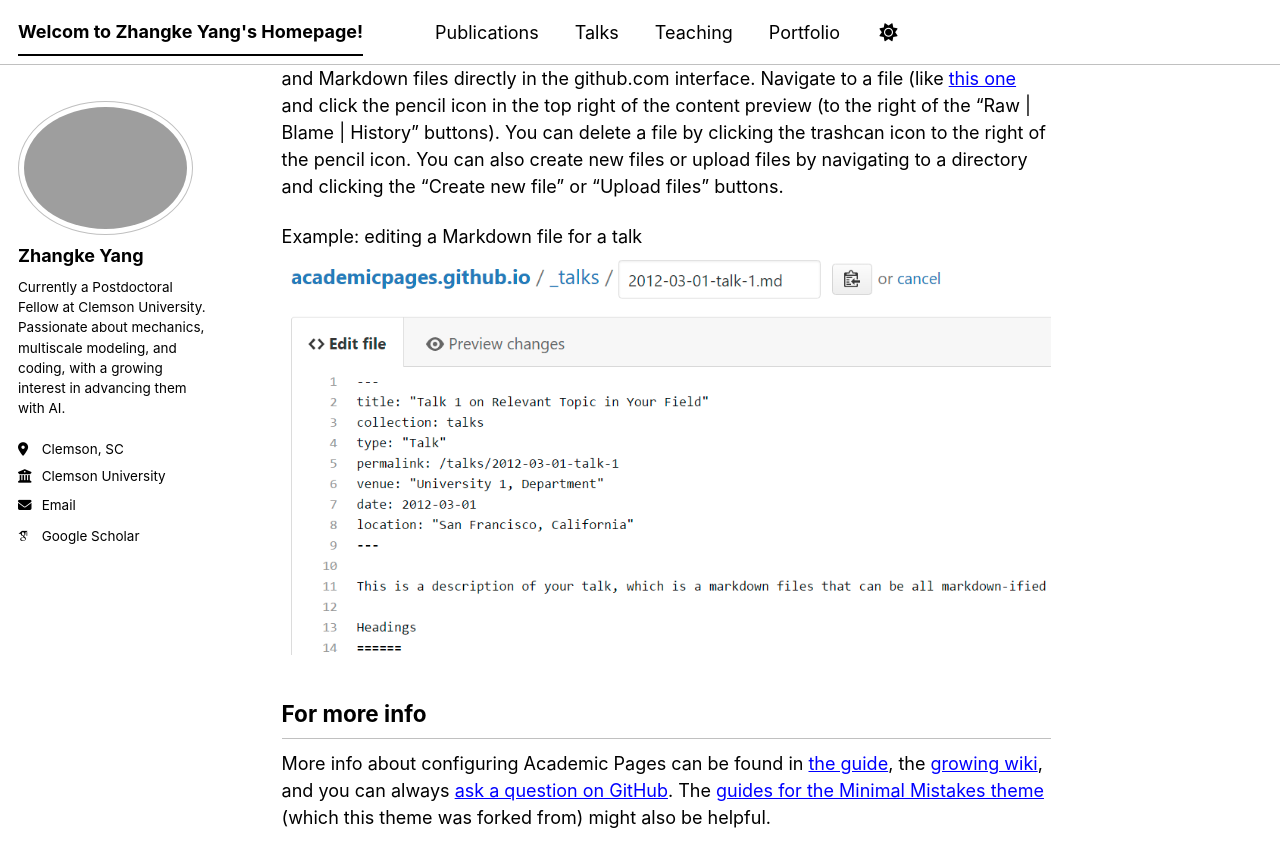
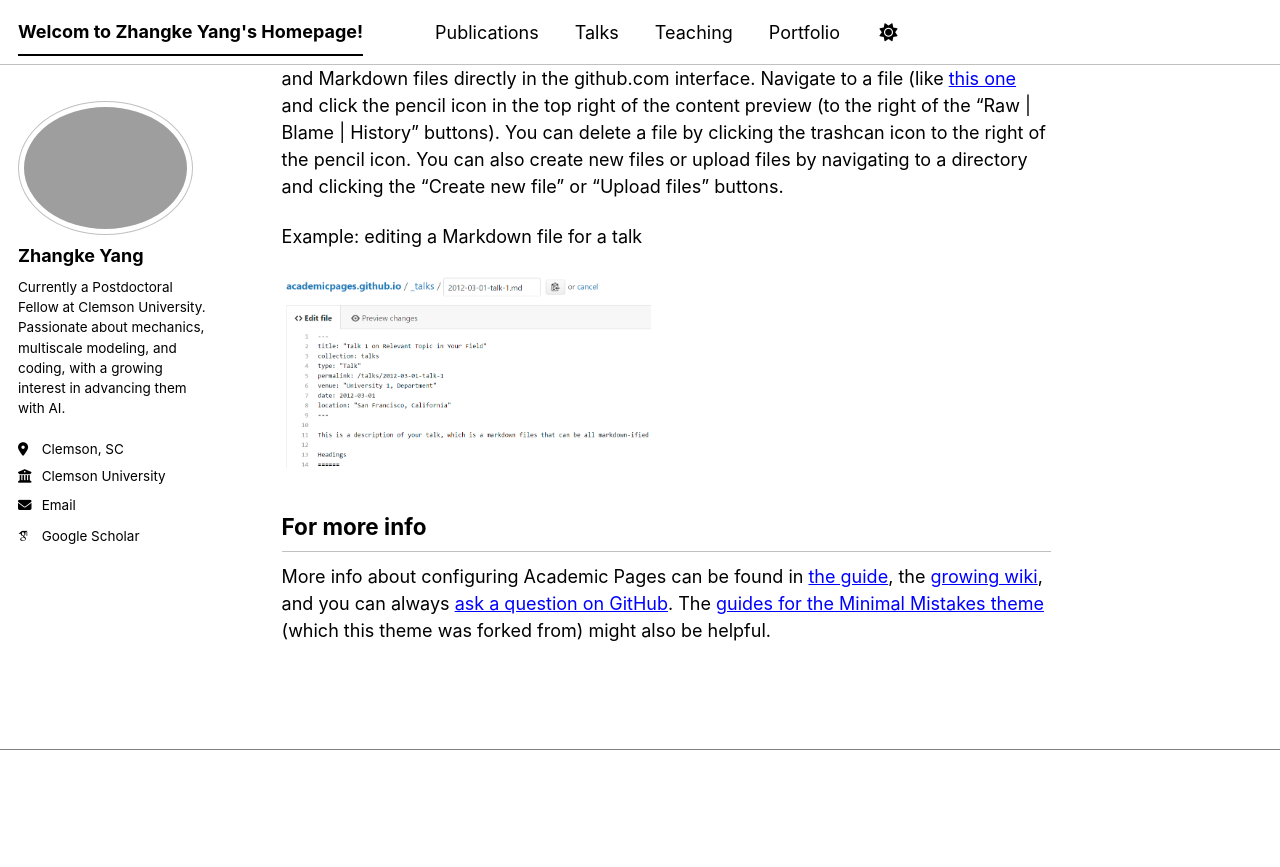
Before and after one commit to zkyang16/zkyang16.github.io, a Jekyll site: the page built from _pages/about.md, in a window 1280 px wide and 900 px high, scrolled down 2306 px. Shown: the top 867 px of the window. Built offline with Jekyll 4.4.1, drawn with Linux system fonts in a browser that asks for light colours; some web fonts are replaced; a script bundle is joined from its source files by our own code; library files that are not in the unit come from our copies; after the commit the page ends 3092 px from its top, so only the background shows below that.

Commit message:
Update about.md

```diff
--- a/_pages/about.md
+++ b/_pages/about.md
@@ -47,7 +47,11 @@ How to edit your site's GitHub repository
 Many people use a git client to create files on their local computer and then push them to GitHub's servers. If you are not familiar with git, you can directly edit these configuration and Markdown files directly in the github.com interface. Navigate to a file (like [this one](https://github.com/academicpages/academicpages.github.io/blob/master/_talks/2012-03-01-talk-1.md) and click the pencil icon in the top right of the content preview (to the right of the "Raw | Blame | History" buttons). You can delete a file by clicking the trashcan icon to the right of the pencil icon. You can also create new files or upload files by navigating to a directory and clicking the "Create new file" or "Upload files" buttons.
 
 Example: editing a Markdown file for a talk
-![Editing a Markdown file for a talk](/images/editing-talk.png)
+<!-- ![Editing a Markdown file for a talk](/images/editing-talk.png) -->
+<div style="display: flex; gap: 20px;">
+  <img src="/images/editing-talk.png" style="width: 48%;">
+  <!-- <img src="/images/img2.png" style="width: 48%;"> -->
+</div>
 
 For more info
 ------
```
